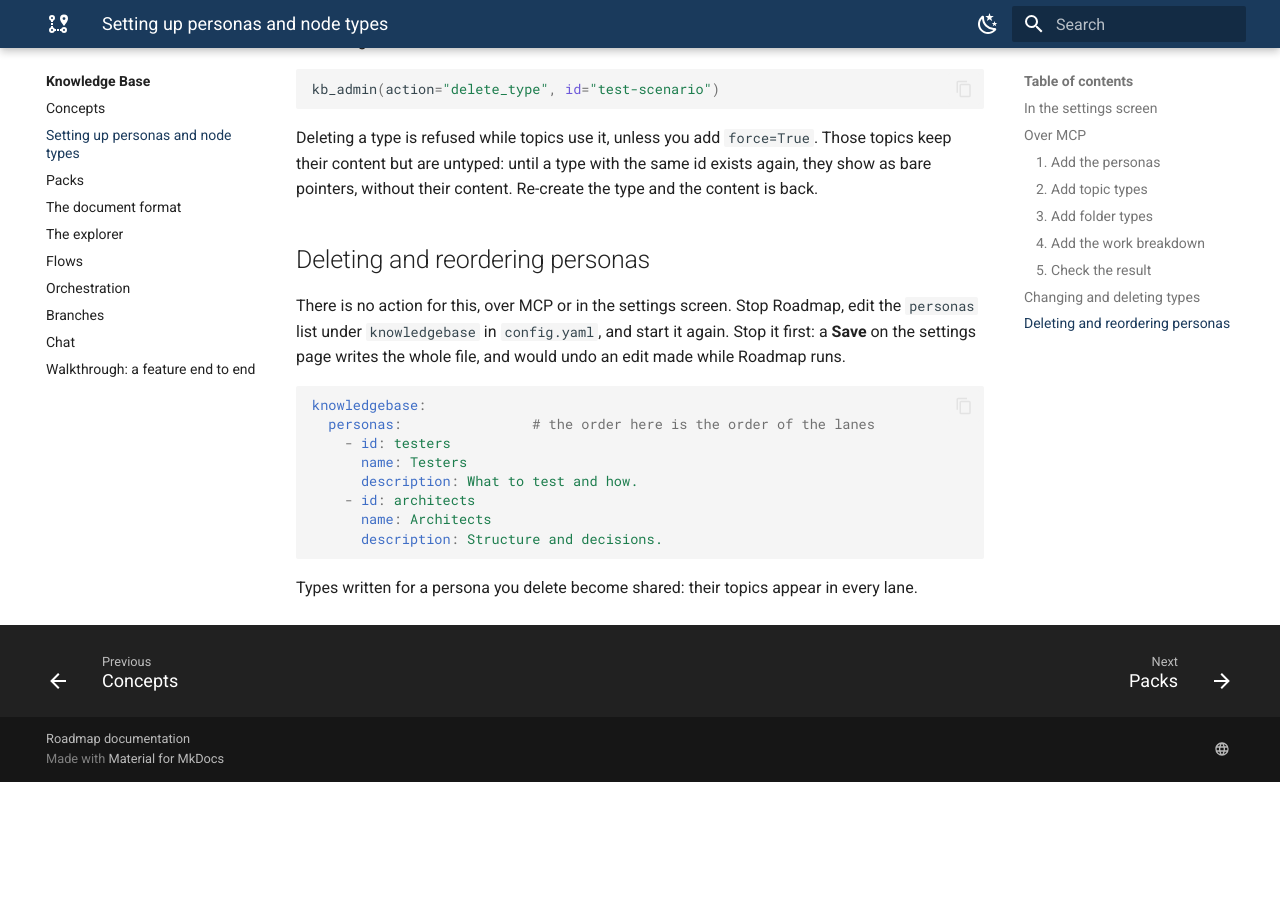
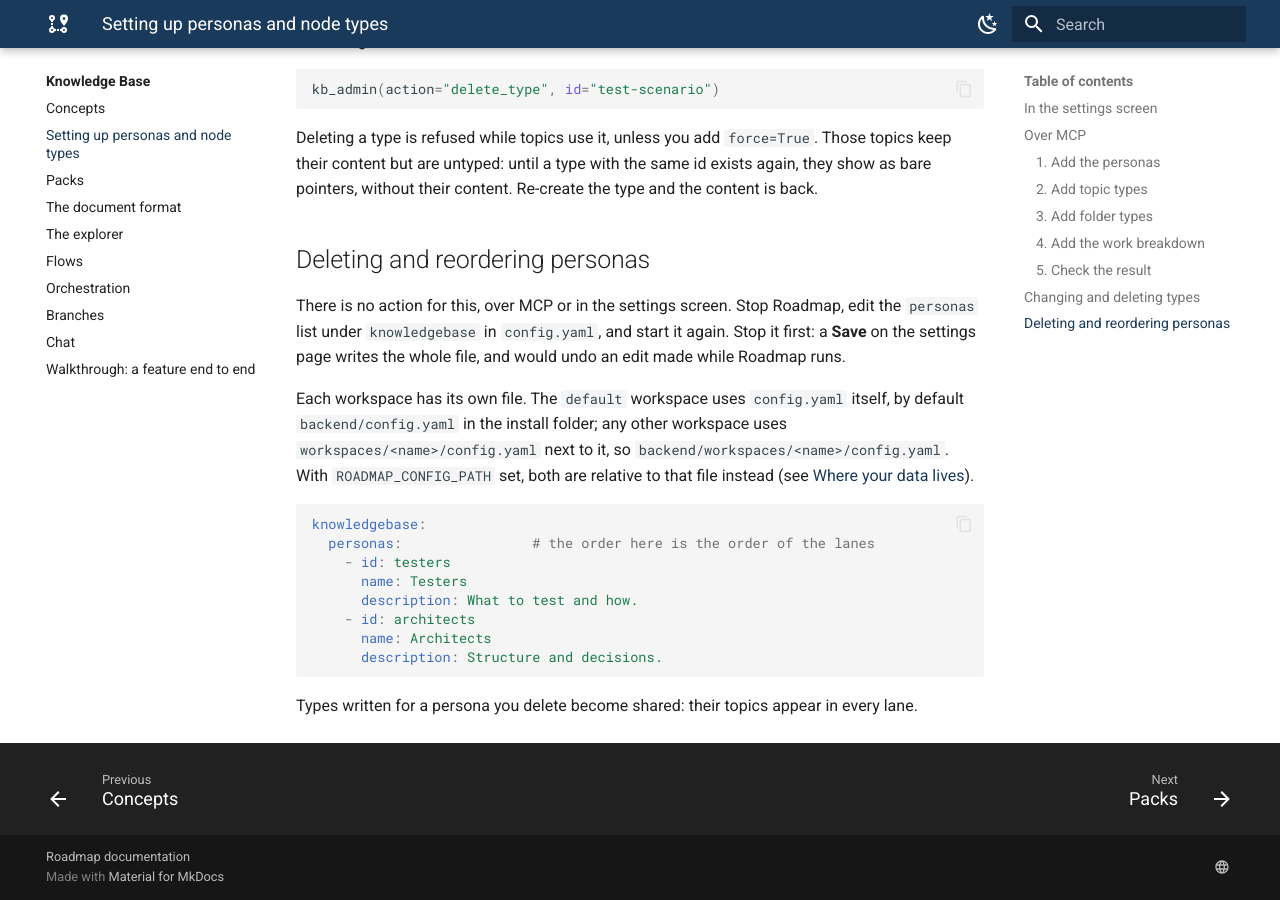
Before and after one commit to roadmap-mcp/roadmap-mcp.github.io, an MkDocs documentation site: the page built from docs/knowledge-base/setup.md, in a window 1280 px wide and 900 px high, scrolled down 3720 px. Built offline with MkDocs 1.6.1 and Material for MkDocs 9.7.7, drawn with Linux system fonts in a browser that asks for light colours; before the commit the page ends 4502 px from its top, so only the background shows below that.

Commit message:
Where a workspace's config.yaml is

````diff
--- a/docs/knowledge-base/setup.md
+++ b/docs/knowledge-base/setup.md
@@ -172,6 +172,12 @@ the `personas` list under `knowledgebase` in `config.yaml`, and start it again.
 it first: a **Save** on the settings page writes the whole file, and would undo an
 edit made while Roadmap runs.
 
+Each workspace has its own file. The `default` workspace uses `config.yaml` itself,
+by default `backend/config.yaml` in the install folder; any other workspace uses
+`workspaces/<name>/config.yaml` next to it, so `backend/workspaces/<name>/config.yaml`.
+With `ROADMAP_CONFIG_PATH` set, both are relative to that file instead (see
+[Where your data lives](../get-started/pro.md#where-your-data-lives)).
+
 ```yaml
 knowledgebase:
   personas:                # the order here is the order of the lanes
````
Also changed, not shown: docs/reference/configuration.md (+3 -1 lines).
